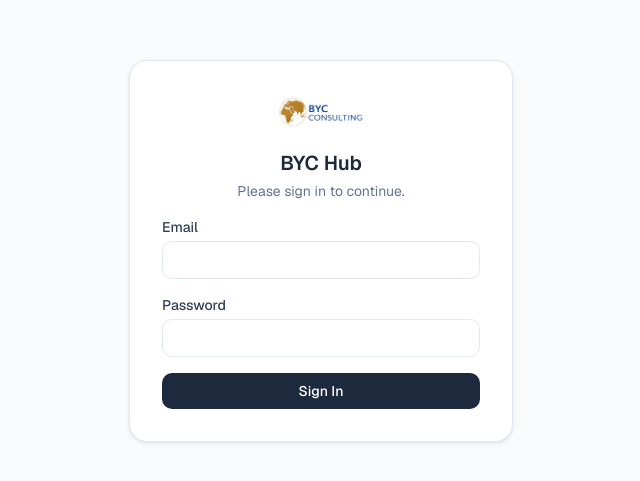
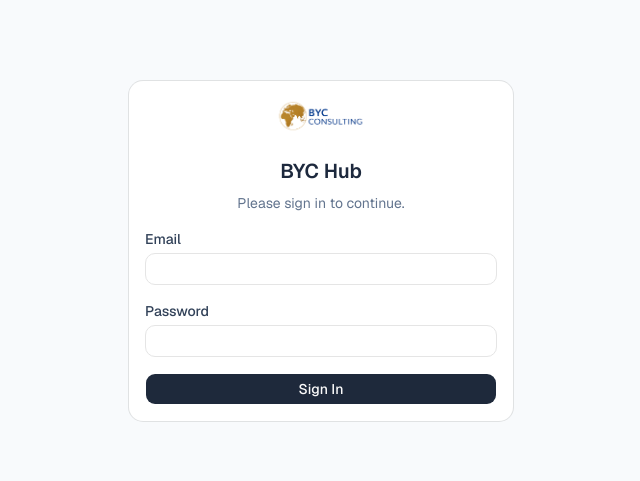
Before and after one commit to BycConsulting/BYCHub, a Next.js app: page /login in a window 1280 px wide. Shown: the part 149-630 px from the top of the page, without its empty margins (319-959 px from the left). Built offline with nearby package versions, Linux system fonts and the light colour scheme.

Commit message:
shadcn rollout: login, dashboard, profile pages

```diff
--- a/app/(app)/dashboard/page.tsx
+++ b/app/(app)/dashboard/page.tsx
@@ -9,6 +9,7 @@ import {
   countActivitiesByUser,
 } from '@/lib/metrics'
 import { requireModule } from '@/lib/access'
+import { Card, CardContent, CardHeader, CardTitle } from '@/components/ui/card'
 
 const clientStatusOrder = ['prospect', 'active', 'paused', 'lost'] as const
 
@@ -68,27 +69,36 @@ export default async function DashboardPage() {
       )}
 
       <div className="grid grid-cols-3 gap-4">
-        <div className="rounded-xl border border-slate-200 bg-white p-4 shadow-[0_1px_2px_0_rgba(30,41,59,0.06),0_2px_6px_-1px_rgba(30,41,59,0.08)]">
+        <Card>
+          <CardContent>
             <div className="text-sm text-slate-500">Total leads</div>
             <div className="text-2xl font-semibold text-slate-800">{leads.length}</div>
-        </div>
-        <div className="rounded-xl border border-slate-200 bg-white p-4 shadow-[0_1px_2px_0_rgba(30,41,59,0.06),0_2px_6px_-1px_rgba(30,41,59,0.08)]">
+          </CardContent>
+        </Card>
+        <Card>
+          <CardContent>
             <div className="text-sm text-slate-500">Win rate</div>
             <div className="text-2xl font-semibold text-slate-800">
               {winRate === null ? '—' : `${winRate.toFixed(0)}%`}
             </div>
-        </div>
-        <div className="rounded-xl border border-slate-200 bg-white p-4 shadow-[0_1px_2px_0_rgba(30,41,59,0.06),0_2px_6px_-1px_rgba(30,41,59,0.08)]">
+          </CardContent>
+        </Card>
+        <Card>
+          <CardContent>
             <div className="text-sm text-slate-500">Avg time to won</div>
             <div className="text-2xl font-semibold text-slate-800">
               {avgDays === null ? '—' : `${avgDays.toFixed(1)}d`}
             </div>
-        </div>
+          </CardContent>
+        </Card>
       </div>
 
-      <div className="rounded-xl border border-slate-200 bg-white p-4 shadow-[0_1px_2px_0_rgba(30,41,59,0.06),0_2px_6px_-1px_rgba(30,41,59,0.08)]">
-        <h2 className="text-lg font-semibold text-slate-800">Leads by stage</h2>
-        <div className="mt-3 space-y-2">
+      <Card>
+        <CardHeader>
+          <CardTitle className="text-lg">Leads by stage</CardTitle>
+        </CardHeader>
+        <CardContent>
+          <div className="space-y-2">
             {leadStageOrder.map((stage) => (
               <div key={stage} className="flex items-center gap-2">
                 <div className="w-24 text-sm capitalize text-slate-600">{stage}</div>
@@ -102,14 +112,18 @@ export default async function DashboardPage() {
               </div>
             ))}
           </div>
-      </div>
+        </CardContent>
+      </Card>
 
-      <div className="rounded-xl border border-slate-200 bg-white p-4 shadow-[0_1px_2px_0_rgba(30,41,59,0.06),0_2px_6px_-1px_rgba(30,41,59,0.08)]">
-        <h2 className="text-lg font-semibold text-slate-800">Leads by source</h2>
+      <Card>
+        <CardHeader>
+          <CardTitle className="text-lg">Leads by source</CardTitle>
+        </CardHeader>
+        <CardContent>
           {bySource.length === 0 ? (
-          <p className="mt-2 text-sm text-slate-500">No data yet.</p>
+            <p className="text-sm text-slate-500">No data yet.</p>
           ) : (
-          <div className="mt-3 space-y-2">
+            <div className="space-y-2">
               {bySource.map(({ source, count }) => (
                 <div key={source} className="flex items-center gap-2">
                   <div className="w-24 truncate text-sm text-slate-600">{source}</div>
@@ -124,26 +138,32 @@ export default async function DashboardPage() {
               ))}
             </div>
           )}
-      </div>
+        </CardContent>
+      </Card>
 
       <div>
         <h2 className="text-lg font-semibold text-slate-800">Clients by status</h2>
         <div className="mt-3 grid grid-cols-4 gap-4">
           {clientStatusOrder.map((status) => (
-            <div key={status} className="rounded-xl border border-slate-200 bg-white p-4 shadow-[0_1px_2px_0_rgba(30,41,59,0.06),0_2px_6px_-1px_rgba(30,41,59,0.08)]">
+            <Card key={status}>
+              <CardContent>
                 <div className="text-sm capitalize text-slate-500">{status}</div>
                 <div className="text-xl font-semibold text-slate-800">{byStatus[status]}</div>
-            </div>
+              </CardContent>
+            </Card>
           ))}
         </div>
       </div>
 
-      <div className="rounded-xl border border-slate-200 bg-white p-4 shadow-[0_1px_2px_0_rgba(30,41,59,0.06),0_2px_6px_-1px_rgba(30,41,59,0.08)]">
-        <h2 className="text-lg font-semibold text-slate-800">Activity by teammate</h2>
+      <Card>
+        <CardHeader>
+          <CardTitle className="text-lg">Activity by teammate</CardTitle>
+        </CardHeader>
+        <CardContent>
           {byUser.length === 0 ? (
-          <p className="mt-2 text-sm text-slate-500">No activity yet.</p>
+            <p className="text-sm text-slate-500">No activity yet.</p>
           ) : (
-          <div className="mt-3 space-y-2">
+            <div className="space-y-2">
               {byUser.map(({ userId, name, count }) => (
                 <div key={userId} className="flex items-center gap-2">
                   <div className="w-24 truncate text-sm text-slate-600">{name}</div>
@@ -158,7 +178,8 @@ export default async function DashboardPage() {
               ))}
             </div>
           )}
-      </div>
+        </CardContent>
+      </Card>
     </div>
   )
 }
--- a/app/(app)/profile/page.tsx
+++ b/app/(app)/profile/page.tsx
@@ -1,5 +1,6 @@
 import { requireUser } from '@/lib/access'
 import { createClient } from '@/lib/supabase/server'
+import { Card, CardContent, CardHeader, CardTitle } from '@/components/ui/card'
 
 export default async function ProfilePage() {
   const currentUser = await requireUser()
@@ -18,26 +19,34 @@ export default async function ProfilePage() {
     <div className="max-w-2xl space-y-6">
       <h1 className="text-xl font-semibold text-slate-800">My profile</h1>
 
-      <div className="rounded-xl border border-slate-200 bg-white p-4 shadow-[0_1px_2px_0_rgba(30,41,59,0.06),0_2px_6px_-1px_rgba(30,41,59,0.08)]">
-        <h2 className="text-sm font-medium text-slate-500">Job info</h2>
-        <div className="mt-2 space-y-1 text-sm text-slate-700">
+      <Card>
+        <CardHeader>
+          <CardTitle className="text-sm font-medium text-slate-500">Job info</CardTitle>
+        </CardHeader>
+        <CardContent>
+          <div className="space-y-1 text-sm text-slate-700">
             <p>Designation: {profile?.designation ?? '—'}</p>
             <p>Department: {profile?.department ?? '—'}</p>
             <p>Start date: {profile?.employment_start_date ?? '—'}</p>
             <p>Employment type: {profile?.employment_type ?? '—'}</p>
           </div>
-      </div>
+        </CardContent>
+      </Card>
 
-      <div className="rounded-xl border border-slate-200 bg-white p-4 shadow-[0_1px_2px_0_rgba(30,41,59,0.06),0_2px_6px_-1px_rgba(30,41,59,0.08)]">
-        <h2 className="text-sm font-medium text-slate-500">Personal info</h2>
-        <div className="mt-2 space-y-1 text-sm text-slate-700">
+      <Card>
+        <CardHeader>
+          <CardTitle className="text-sm font-medium text-slate-500">Personal info</CardTitle>
+        </CardHeader>
+        <CardContent>
+          <div className="space-y-1 text-sm text-slate-700">
             <p>Phone: {profile?.phone ?? '—'}</p>
             <p>Address: {profile?.address ?? '—'}</p>
             <p>Emergency contact name: {profile?.emergency_contact_name ?? '—'}</p>
             <p>Emergency contact phone: {profile?.emergency_contact_phone ?? '—'}</p>
             <p>Date of birth: {profile?.date_of_birth ?? '—'}</p>
           </div>
-      </div>
+        </CardContent>
+      </Card>
 
       <p className="text-xs text-slate-400">To update any of this information, contact HR or an admin.</p>
     </div>
--- a/app/login/page.tsx
+++ b/app/login/page.tsx
@@ -1,5 +1,8 @@
 import Image from 'next/image'
 import { login } from './actions'
+import { Button } from '@/components/ui/button'
+import { Card, CardContent, CardHeader } from '@/components/ui/card'
+import { Input } from '@/components/ui/input'
 
 export default async function LoginPage({
   searchParams,
@@ -10,11 +13,8 @@ export default async function LoginPage({
 
   return (
     <div className="flex min-h-screen items-center justify-center bg-slate-50">
-      <form
-        action={login}
-        className="w-full max-w-sm space-y-4 rounded-2xl border border-slate-200 bg-white p-8 shadow-[0_1px_2px_0_rgba(30,41,59,0.06),0_2px_6px_-1px_rgba(30,41,59,0.08)]"
-      >
-        <div className="text-center">
+      <Card className="w-full max-w-sm">
+        <CardHeader className="text-center">
           <Image
             src="/byc-logo.png"
             alt="BYC Consulting"
@@ -25,39 +25,28 @@ export default async function LoginPage({
           />
           <h1 className="text-xl font-semibold text-slate-800">BYC Hub</h1>
           <p className="mt-1 text-sm text-slate-500">Please sign in to continue.</p>
-        </div>
+        </CardHeader>
+        <CardContent>
+          <form action={login} className="space-y-4">
             {error && <p className="rounded-lg bg-red-50 p-2 text-sm text-red-600">{error}</p>}
             <div>
               <label className="block text-sm font-medium text-slate-700" htmlFor="email">
                 Email
               </label>
-          <input
-            id="email"
-            name="email"
-            type="email"
-            required
-            className="mt-1 w-full rounded-lg border border-slate-200 px-3 py-2 text-sm focus:border-slate-800 focus:outline-none focus:ring-2 focus:ring-slate-800/30"
-          />
+              <Input id="email" name="email" type="email" required className="mt-1" />
             </div>
             <div>
               <label className="block text-sm font-medium text-slate-700" htmlFor="password">
                 Password
               </label>
-          <input
-            id="password"
-            name="password"
-            type="password"
-            required
-            className="mt-1 w-full rounded-lg border border-slate-200 px-3 py-2 text-sm focus:border-slate-800 focus:outline-none focus:ring-2 focus:ring-slate-800/30"
-          />
+              <Input id="password" name="password" type="password" required className="mt-1" />
             </div>
-        <button
-          type="submit"
-          className="w-full rounded-lg bg-slate-800 py-2 text-sm font-medium text-white hover:bg-slate-700 active:scale-[0.98] transition-transform"
-        >
+            <Button type="submit" className="w-full">
               Sign In
-        </button>
+            </Button>
           </form>
+        </CardContent>
+      </Card>
     </div>
   )
 }
```
Lines whose indentation alone changed are shown as unchanged.
